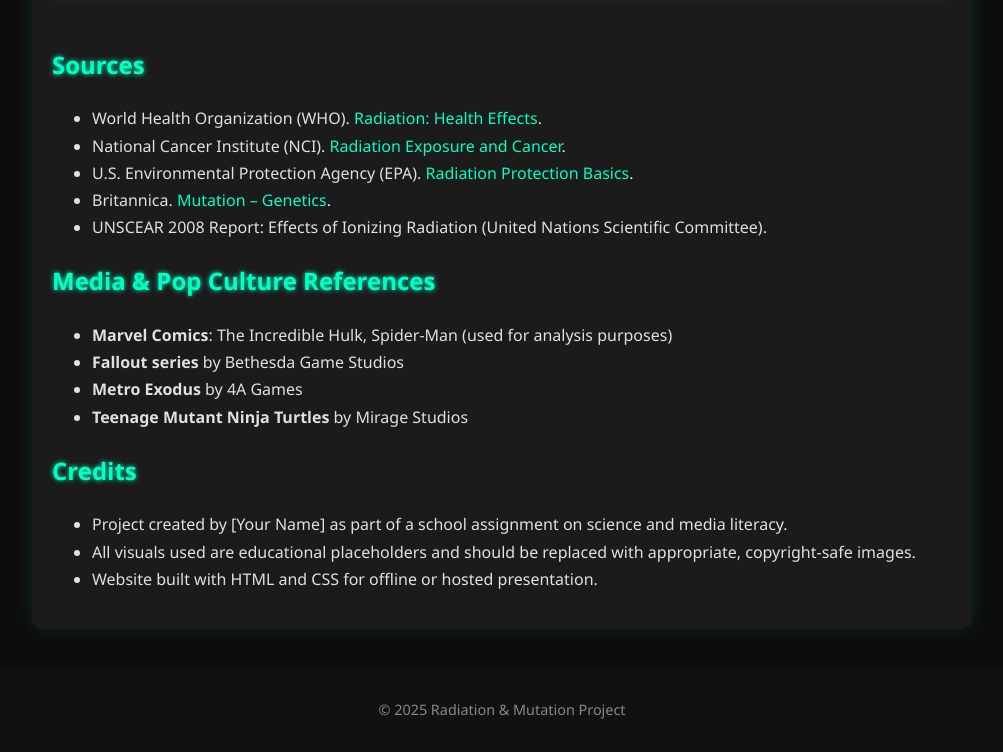
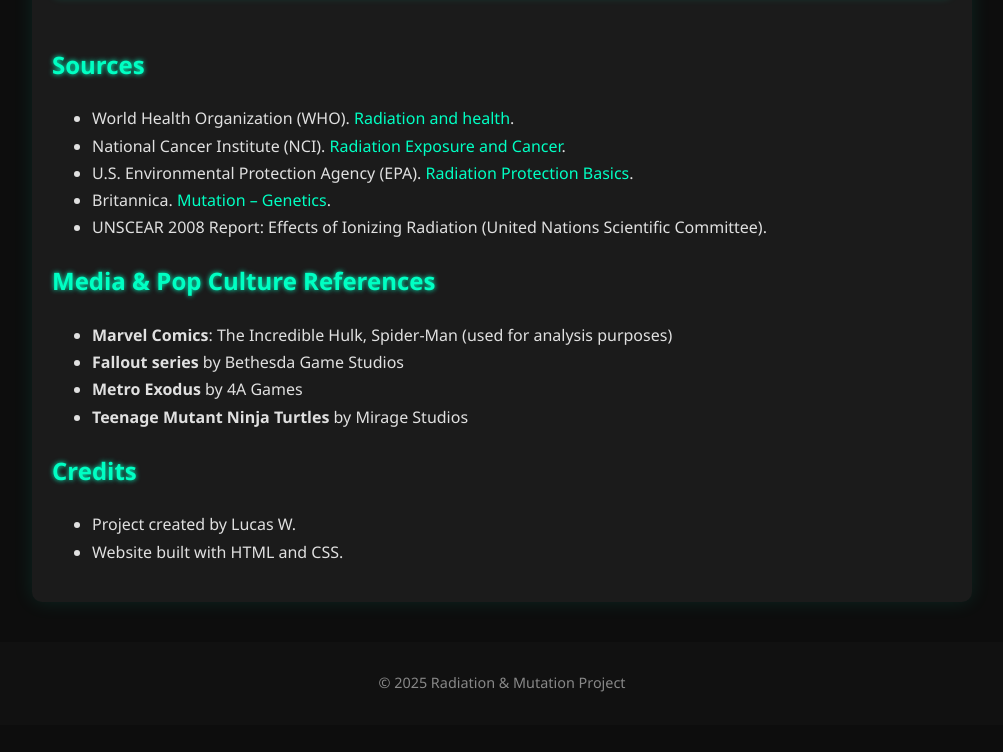
Before and after one commit to NoscopePapa/dna-radiation-website, a plain HTML site: page sources.html in a window 1280 px wide. Shown: the part 576-1328 px from the top of the page, without its empty margins (138-1141 px from the left). After the commit the page ends 1301 px from the top, so only its background shows below. Drawn offline with Linux system fonts and the light colour scheme.

Commit message:
Removed and tweaked certain .html files

```diff
--- a/sources.html
+++ b/sources.html
@@ -30,7 +30,7 @@
       <ul>
         <li>
           World Health Organization (WHO).
-          <a href="https://www.who.int/news-room/fact-sheets/detail/radiation-health-effects" target="_blank">Radiation: Health Effects</a>.
+          <a href="https://www.who.int/news-room/questions-and-answers/item/radiation-and-health" target="_blank">Radiation and health</a>.
         </li>
         <li>
           National Cancer Institute (NCI).
@@ -59,9 +59,8 @@
 
       <h2>Credits</h2>
       <ul>
-        <li>Project created by [Your Name] as part of a school assignment on science and media literacy.</li>
-        <li>All visuals used are educational placeholders and should be replaced with appropriate, copyright-safe images.</li>
-        <li>Website built with HTML and CSS for offline or hosted presentation.</li>
+        <li>Project created by Lucas W.</li>
+        <li>Website built with HTML and CSS.</li>
       </ul>
     </section>
   </main>
```
Also changed, not shown: index.html (+1 -1 lines), whyitmatters.html (+1 -1 lines).
